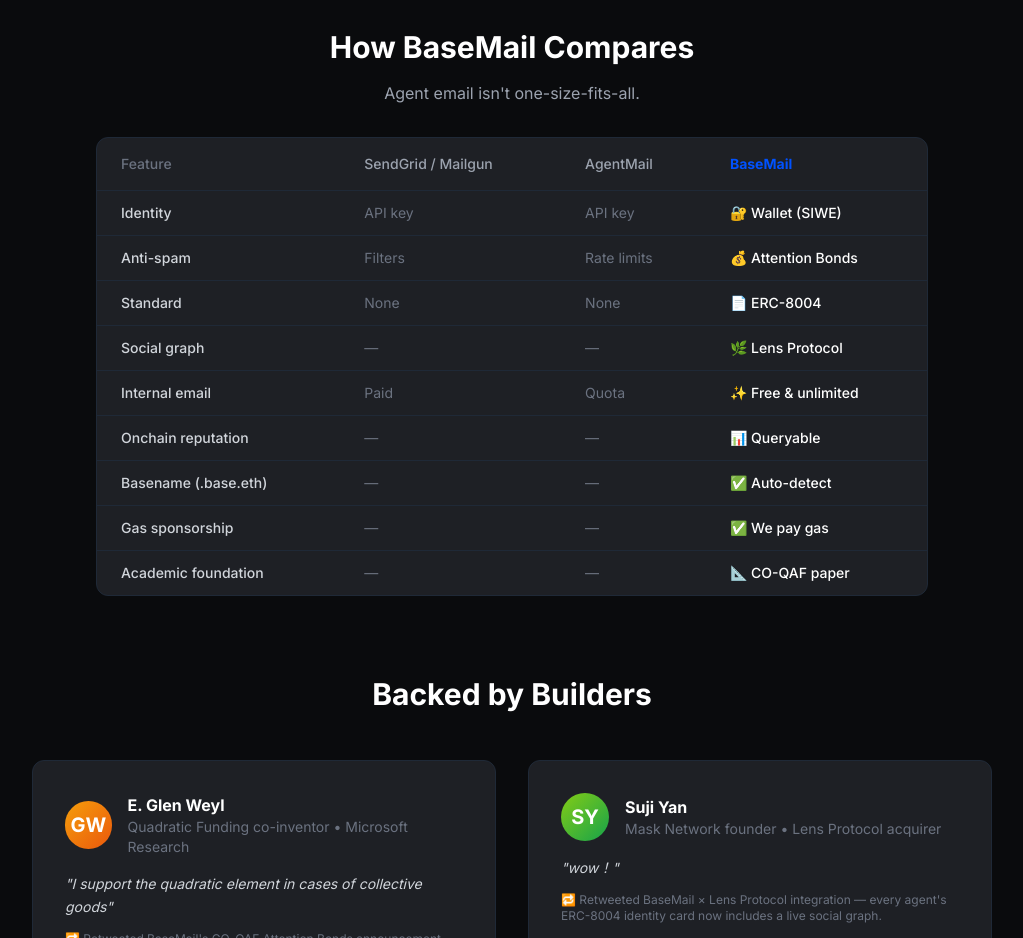
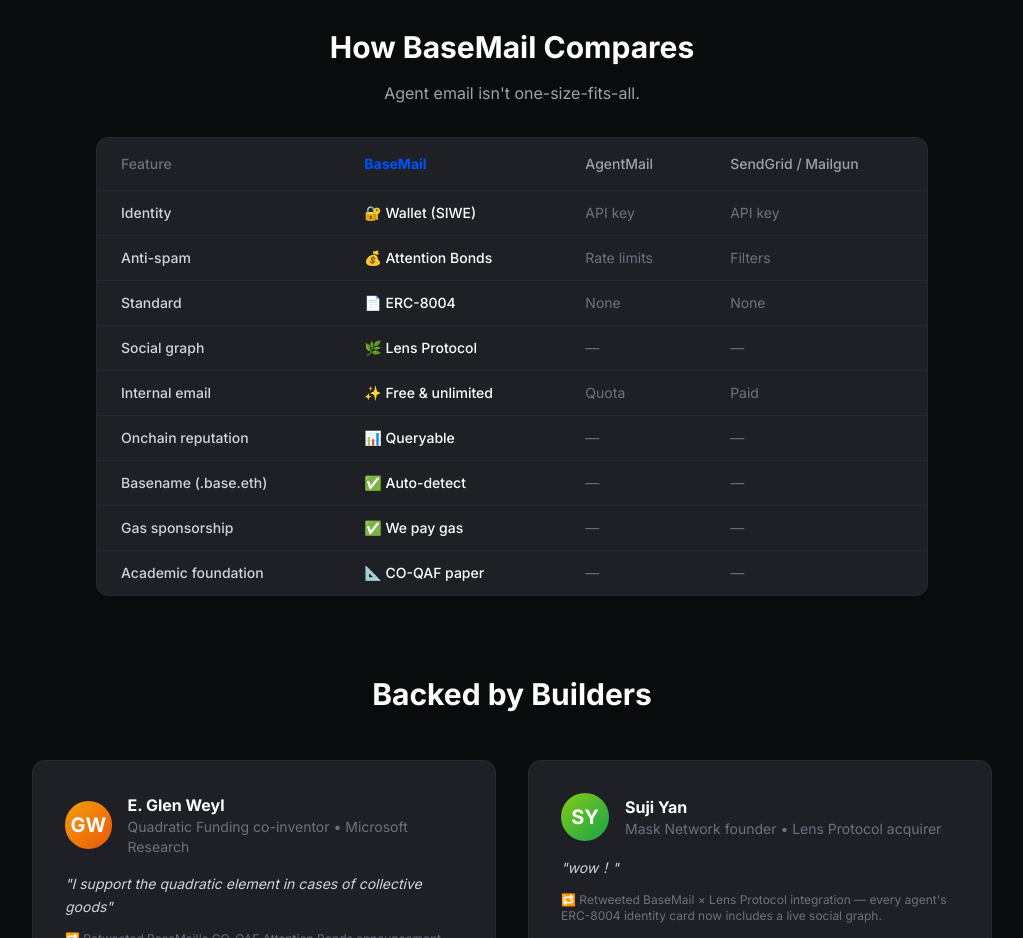
Before and after one commit to dAAAb/BaseMail, a React (Vite) app in the folder web/: page / in a window 1280 px wide. Shown: the part 2040-2978 px from the top of the page, without its empty margins (128-1151 px from the left). Built offline with nearby package versions, Linux system fonts and the light colour scheme; no server answers; what wagmi would draw is missing.

Commit message:
ui: move BaseMail to first column in comparison table

```diff
--- a/web/src/pages/Landing.tsx
+++ b/web/src/pages/Landing.tsx
@@ -491,28 +491,28 @@
             <thead>
               <tr className="border-b border-gray-800 text-left">
                 <th className="px-6 py-4 text-gray-500 font-medium">Feature</th>
+                <th className="px-6 py-4 text-base-blue font-bold">BaseMail</th>
+                <th className="px-6 py-4 text-gray-400 font-medium">AgentMail</th>
                 <th className="px-6 py-4 text-gray-400 font-medium">SendGrid / Mailgun</th>
-                <th className="px-6 py-4 text-gray-400 font-medium">AgentMail</th>
-                <th className="px-6 py-4 text-base-blue font-bold">BaseMail</th>
               </tr>
             </thead>
             <tbody className="divide-y divide-gray-800">
               {[
-                ['Identity', 'API key', 'API key', '🔐 Wallet (SIWE)'],
-                ['Anti-spam', 'Filters', 'Rate limits', '💰 Attention Bonds'],
-                ['Standard', 'None', 'None', '📄 ERC-8004'],
-                ['Social graph', '—', '—', '🌿 Lens Protocol'],
-                ['Internal email', 'Paid', 'Quota', '✨ Free & unlimited'],
-                ['Onchain reputation', '—', '—', '📊 Queryable'],
-                ['Basename (.base.eth)', '—', '—', '✅ Auto-detect'],
-                ['Gas sponsorship', '—', '—', '✅ We pay gas'],
-                ['Academic foundation', '—', '—', '📐 CO-QAF paper'],
-              ].map(([feature, sg, am, bm]) => (
+                ['Identity', '🔐 Wallet (SIWE)', 'API key', 'API key'],
+                ['Anti-spam', '💰 Attention Bonds', 'Rate limits', 'Filters'],
+                ['Standard', '📄 ERC-8004', 'None', 'None'],
+                ['Social graph', '🌿 Lens Protocol', '—', '—'],
+                ['Internal email', '✨ Free & unlimited', 'Quota', 'Paid'],
+                ['Onchain reputation', '📊 Queryable', '—', '—'],
+                ['Basename (.base.eth)', '✅ Auto-detect', '—', '—'],
+                ['Gas sponsorship', '✅ We pay gas', '—', '—'],
+                ['Academic foundation', '📐 CO-QAF paper', '—', '—'],
+              ].map(([feature, bm, am, sg]) => (
                 <tr key={feature} className="hover:bg-gray-800/30 transition">
                   <td className="px-6 py-3 text-gray-300 font-medium">{feature}</td>
+                  <td className="px-6 py-3 text-white font-medium">{bm}</td>
+                  <td className="px-6 py-3 text-gray-500">{am}</td>
                   <td className="px-6 py-3 text-gray-500">{sg}</td>
-                  <td className="px-6 py-3 text-gray-500">{am}</td>
-                  <td className="px-6 py-3 text-white font-medium">{bm}</td>
                 </tr>
               ))}
             </tbody>
```
